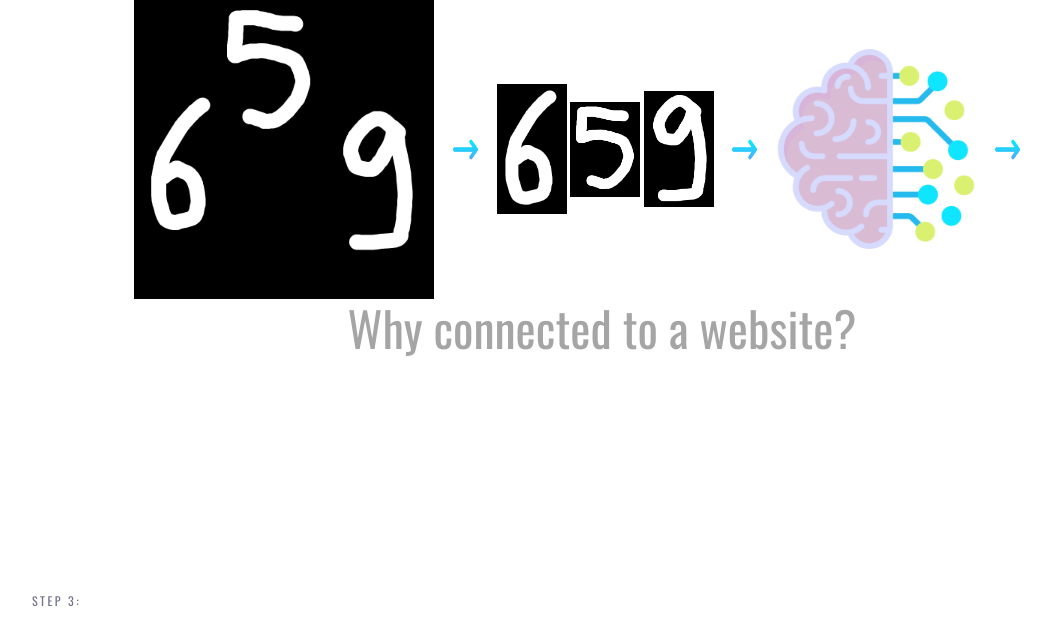
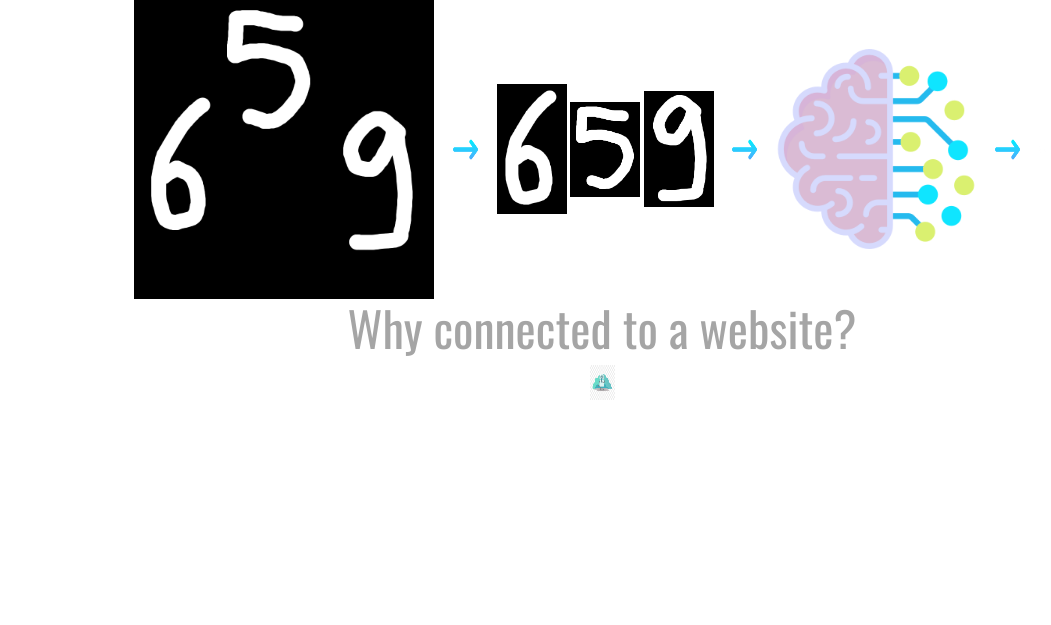
Before and after one commit to Bivox/HonoursProject, a Django app: template myproject/template/index.html in a window 1280 px wide. Shown: the part 4696-5321 px from the top of the page, without its empty margins (38-1089 px from the left). Run offline with Django 3.2, Linux system fonts and the light colour scheme; the template is opened without the code that fills it, so the values that code supplies are empty; some libraries are stand-ins or nearby versions.

Commit message:
Methodology updated

```diff
--- a/myproject/template/index.html
+++ b/myproject/template/index.html
@@ -459,6 +459,7 @@
 				<!--Connected to a website-->
 				<div class="col text-center">
 						<h2>Why connected to a website?</h2>
+					<img src="{% static 'images/web.png' %}" width="25" height="35">
 				</div>   <!-- end of Connected to a website-->
 
 				</div>
```
